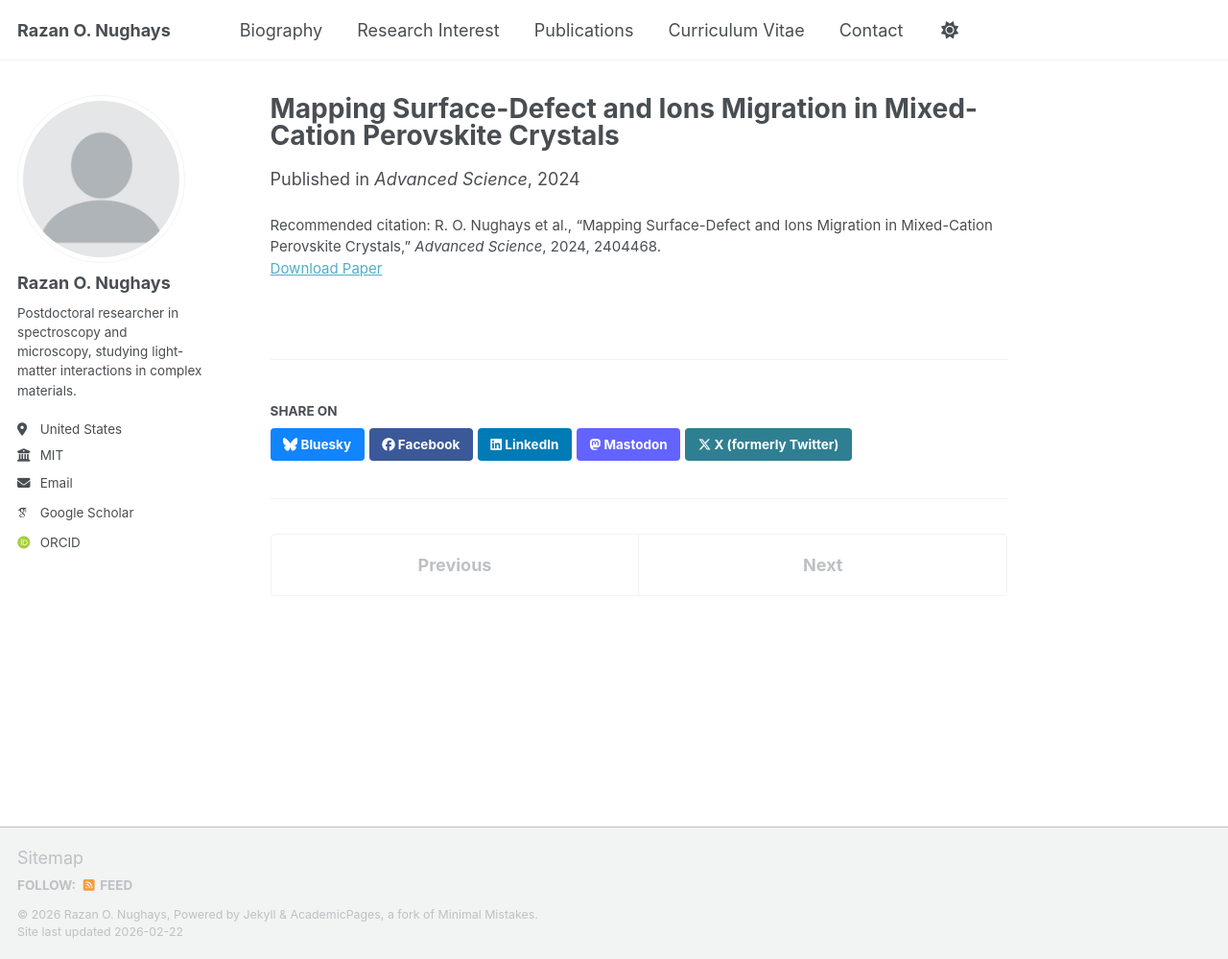
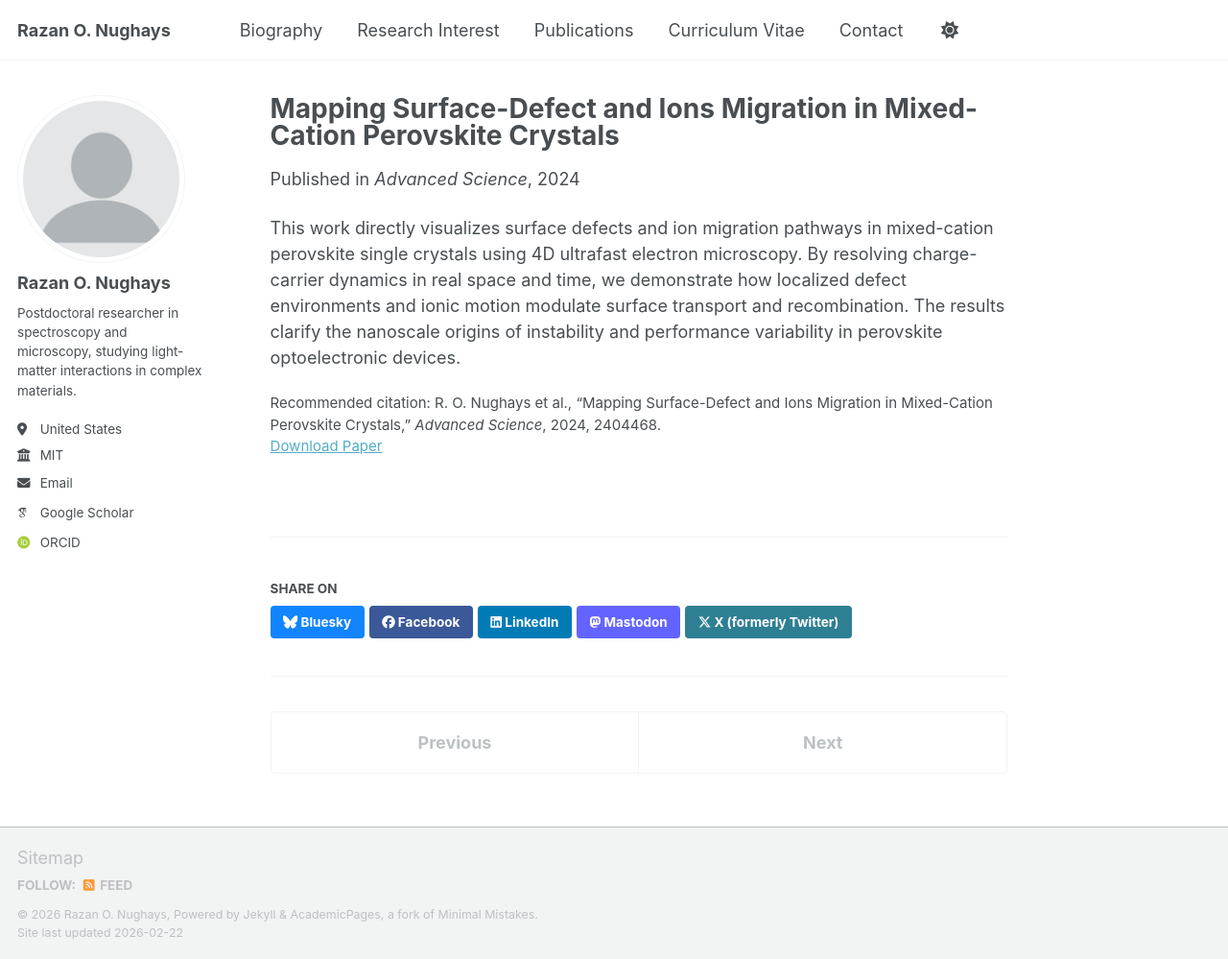
Before and after one commit to RazanNughays/RazanNughays.github.io, a Jekyll site: the page built from _publications/2024-01-01-mixed-cation-ion-migration.md, in a window 1280 px wide and 999 px high. Shown: the whole window at 96% size. Built offline with Jekyll 4.4.1, drawn with Linux system fonts in a browser that asks for light colours; some web fonts are replaced; a script bundle is joined from its source files by our own code; library files that are not in the unit come from our copies.

Commit message:
Update 2024-01-01-mixed-cation-ion-migration.md

```diff
--- a/_publications/2024-01-01-mixed-cation-ion-migration.md
+++ b/_publications/2024-01-01-mixed-cation-ion-migration.md
@@ -9,3 +9,5 @@ venue: "Advanced Science"
 paperurl: "https://doi.org/10.1002/advs.202404468"
 citation: 'R. O. Nughays et al., “Mapping Surface-Defect and Ions Migration in Mixed-Cation Perovskite Crystals,” <i>Advanced Science</i>, 2024, 2404468.'
 ---
+
+This work directly visualizes surface defects and ion migration pathways in mixed-cation perovskite single crystals using 4D ultrafast electron microscopy. By resolving charge-carrier dynamics in real space and time, we demonstrate how localized defect environments and ionic motion modulate surface transport and recombination. The results clarify the nanoscale origins of instability and performance variability in perovskite optoelectronic devices.
```
